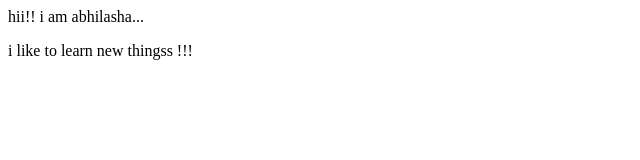
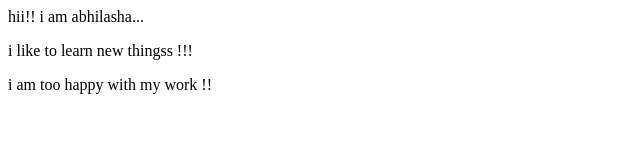
Before and after one commit to abhilasha-jangid/git-test, a plain HTML site: page index.html in a window 1280 px wide. Shown: the whole page, without its empty margins (0-640 px from the left). Drawn offline with Linux system fonts and the light colour scheme.

Commit message:
update index

```diff
--- a/index.html
+++ b/index.html
@@ -8,5 +8,8 @@
         <p>
             i like to learn new thingss !!!
         </p>
+        <p>
+            i am too happy with my work !!
+        </p>
     </body>
 </html>
```
